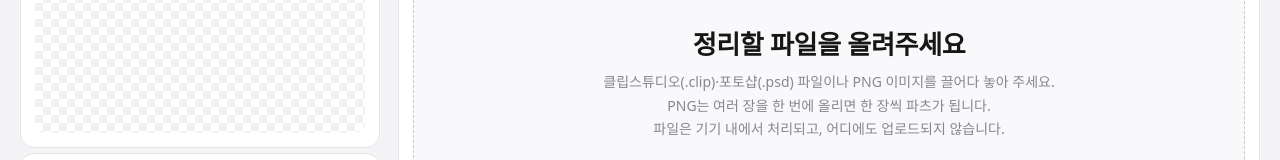
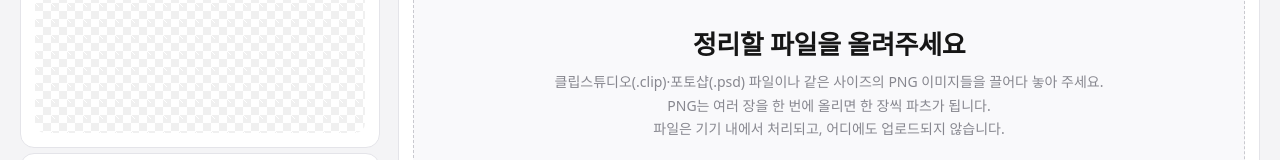
Before and after one commit to saturn97v/character-portrait-studio, a plain HTML site: page index.html in a window 1280 px wide. Shown: the part 314-474 px from the top of the page. Drawn offline with Linux system fonts and the light colour scheme; a web font is replaced by a local one.

Commit message:
Update index.html

```diff
--- a/index.html
+++ b/index.html
@@ -78,7 +78,7 @@
       <div class="label"><b>파일 올리기</b></div>
       <div class="drop" id="drop">
         <h1>정리할 파일을 올려주세요</h1>
-        <p>클립스튜디오(.clip)·포토샵(.psd) 파일이나 PNG 이미지를 끌어다 놓아 주세요.<br>PNG는 여러 장을 한 번에 올리면 한 장씩 파츠가 됩니다.<br>파일은 기기 내에서 처리되고, 어디에도 업로드되지 않습니다.</p>
+        <p>클립스튜디오(.clip)·포토샵(.psd) 파일이나 같은 사이즈의 PNG 이미지들을 끌어다 놓아 주세요.<br>PNG는 여러 장을 한 번에 올리면 한 장씩 파츠가 됩니다.<br>파일은 기기 내에서 처리되고, 어디에도 업로드되지 않습니다.</p>
         <div class="col">
           <button class="btn dark" id="btnOpen2">CLIP·PSD·PNG 파일 선택</button>
           <button class="btn" id="btnDemo">데모 캐릭터로 체험하기</button>
```
